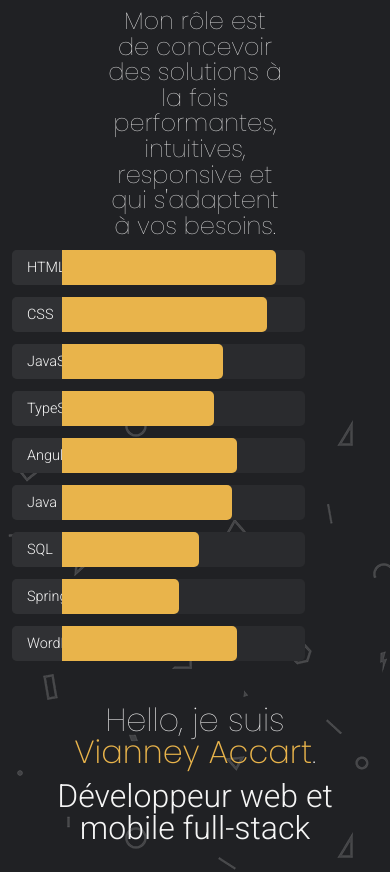
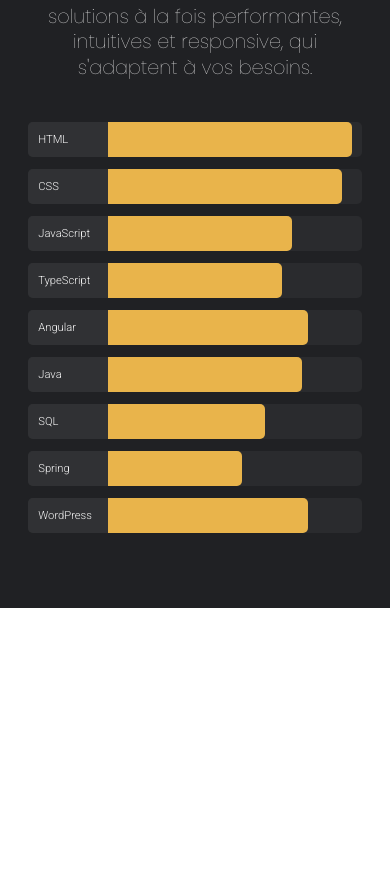
Before and after one commit to VianneyAccart/Angular-Portfolio, an Angular app: page / in a window 390 px wide. Shown: the part 1369-2241 px from the top of the page. After the commit the page ends 1977 px from the top, so only its background shows below. Built offline with nearby package versions, Linux system fonts and the light colour scheme.

Commit message:
about component is clean on desktop and mobile. Only miss my CV

```diff
--- a/src/app/about/about.component.css
+++ b/src/app/about/about.component.css
@@ -1,12 +1,13 @@
 section {
-    height: 100vh;
+  height: auto;
   background-color: #202124;
+  padding-bottom: 150px;
 }
 
 h2 {
   font-size: 3rem;
   font-weight: 700;
-    padding: 100px 0 80px;
+  padding: 100px 0 50px;
 }
 
 h3 {
@@ -23,7 +24,7 @@ h3 {
 }
 
 .progress {
-    width: 80%;
+  width: 90%;
   margin-top: 12px;
   height: 35px;
   background-color: #2a2b2e;
@@ -33,10 +34,11 @@ h3 {
 .progress-bar {
   background-color: #303134;
   color: whitesmoke;
-    font-size: .9rem;
+  font-size: 0.9rem;
   font-weight: 300;
   text-align: left;
   padding: 15px;
+  width: 17%;
 }
 
 .coloredBar {
@@ -44,3 +46,29 @@ h3 {
   border-bottom-right-radius: 5px;
   border-top-right-radius: 5px;
 }
+
+@media screen and (max-width: 1200px) {
+  section {
+    padding-bottom: 75px;
+  }
+
+  h2 {
+    text-align: center;
+  }
+
+  .intro {
+    font-size: 1.2rem;
+    padding: 0;
+    margin-bottom: 30px;
+  }
+
+  .progress {
+    width: 100%;
+  }
+
+  .progress-bar {
+    font-size: 0.7rem;
+    padding: 10px;
+    width: 24%;
+  }
+}
--- a/src/app/about/about.component.html
+++ b/src/app/about/about.component.html
@@ -1,50 +1,51 @@
 <section class="container-fluid">
     <div class="row d-flex justify-content-center">
-        <div class="col-md-10">
+        <div class="col-xl-10">
             <h2>A PROPOS</h2>
         </div>
     </div>
-    <div class="row">
-        <div class="col-md-5 flex-column d-flex justify-content-center align-items-center">
+    <div class="row d-flex justify-content-center">
+        <div class="col-xl-5 col-md-10 col-11 flex-column d-flex justify-content-center align-items-center">
             <img src="/assets/img/portrait-vianney-accart.png" alt="Un portrait de Vianney Accart">
-            <p class="text-center intro">Mon rôle est de concevoir des solutions à la fois performantes, intuitives, responsive et qui s'adaptent à vos
+            <p class="text-center intro">Mon rôle est de concevoir des solutions à la fois performantes, intuitives et
+                responsive, qui s'adaptent à vos
                 besoins.</p>
         </div>
-        <div class="col-md-7">
+        <div class="col-xl-7 col-md-9 col-11">
             <div class="progress">
-                <div class="progress-bar" role="progressbar" style="width: 17%">HTML</div>
+                <div class="progress-bar" role="progressbar">HTML</div>
                 <div class="coloredBar" role="progressbar" style="width: 73%"></div>
             </div>
             <div class="progress">
-                <div class="progress-bar" role="progressbar" style="width: 17%">CSS</div>
+                <div class="progress-bar" role="progressbar">CSS</div>
                 <div class="coloredBar" role="progressbar" style="width: 70%"></div>
             </div>
             <div class="progress">
-                <div class="progress-bar" role="progressbar" style="width: 17%">JavaScript</div>
+                <div class="progress-bar" role="progressbar">JavaScript</div>
                 <div class="coloredBar" role="progressbar" style="width: 55%"></div>
             </div>
             <div class="progress">
-                <div class="progress-bar" role="progressbar" style="width: 17%">TypeScript</div>
+                <div class="progress-bar" role="progressbar">TypeScript</div>
                 <div class="coloredBar" role="progressbar" style="width: 52%"></div>
             </div>
             <div class="progress">
-                <div class="progress-bar" role="progressbar" style="width: 17%">Angular</div>
+                <div class="progress-bar" role="progressbar">Angular</div>
                 <div class="coloredBar" role="progressbar" style="width: 60%"></div>
             </div>
             <div class="progress">
-                <div class="progress-bar" role="progressbar" style="width: 17%">Java</div>
+                <div class="progress-bar" role="progressbar">Java</div>
                 <div class="coloredBar" role="progressbar" style="width: 58%"></div>
             </div>
             <div class="progress">
-                <div class="progress-bar" role="progressbar" style="width: 17%">SQL</div>
+                <div class="progress-bar" role="progressbar">SQL</div>
                 <div class="coloredBar" role="progressbar" style="width: 47%"></div>
             </div>
             <div class="progress">
-                <div class="progress-bar" role="progressbar" style="width: 17%">Spring</div>
+                <div class="progress-bar" role="progressbar">Spring</div>
                 <div class="coloredBar" role="progressbar" style="width: 40%"></div>
             </div>
             <div class="progress">
-                <div class="progress-bar" role="progressbar" style="width: 17%">WordPress</div>
+                <div class="progress-bar" role="progressbar">WordPress</div>
                 <div class="coloredBar" role="progressbar" style="width: 60%"></div>
             </div>
         </div>
--- a/src/app/about/about.component.ts
+++ b/src/app/about/about.component.ts
@@ -1,15 +1,9 @@
-import { Component, OnInit } from '@angular/core';
+import { Component } from '@angular/core';
 
 @Component({
   selector: 'app-about',
   templateUrl: './about.component.html',
   styleUrls: ['./about.component.css']
 })
-export class AboutComponent implements OnInit {
-
-  constructor() { }
-
-  ngOnInit(): void {
-  }
-
+export class AboutComponent {
 }
--- a/src/app/banner/banner.component.ts
+++ b/src/app/banner/banner.component.ts
@@ -1,15 +1,9 @@
-import { Component, OnInit } from '@angular/core';
+import { Component } from '@angular/core';
 
 @Component({
   selector: 'app-banner',
   templateUrl: './banner.component.html',
   styleUrls: ['./banner.component.css']
 })
-export class BannerComponent implements OnInit {
-
-  constructor() { }
-
-  ngOnInit(): void {
-  }
-
+export class BannerComponent {
 }
--- a/src/app/header/header.component.css
+++ b/src/app/header/header.component.css
@@ -52,7 +52,7 @@ a {
 
 .nav-link:hover,
 .nav-link:focus {
-  color: #E9B44B;
+  color: #e9b44b;
 }
 
 .nav-logo {
--- a/src/app/homepage/homepage.component.html
+++ b/src/app/homepage/homepage.component.html
@@ -2,5 +2,4 @@
 <div>
     <app-header></app-header>
     <app-about></app-about>
-    <app-banner></app-banner>
 </div>
--- a/src/app/homepage/homepage.component.ts
+++ b/src/app/homepage/homepage.component.ts
@@ -3,13 +3,10 @@ import { Component, OnInit } from '@angular/core';
 @Component({
   selector: 'app-homepage',
   templateUrl: './homepage.component.html',
-  styleUrls: ['./homepage.component.css']
+  styleUrls: ['./homepage.component.css'],
 })
 export class HomepageComponent implements OnInit {
+  constructor() {}
 
-  constructor() { }
-
-  ngOnInit(): void {
-  }
-
+  ngOnInit(): void {}
 }
```
Also changed, not shown: src/styles.css (+8 -3 lines), src/app/banner/banner.component.html (line endings or trailing spaces), src/assets/img/portrait-vianney-rond-nobg.png (deleted), src/assets/img/splash-light.png (deleted). Lines whose indentation alone changed are shown as unchanged.
